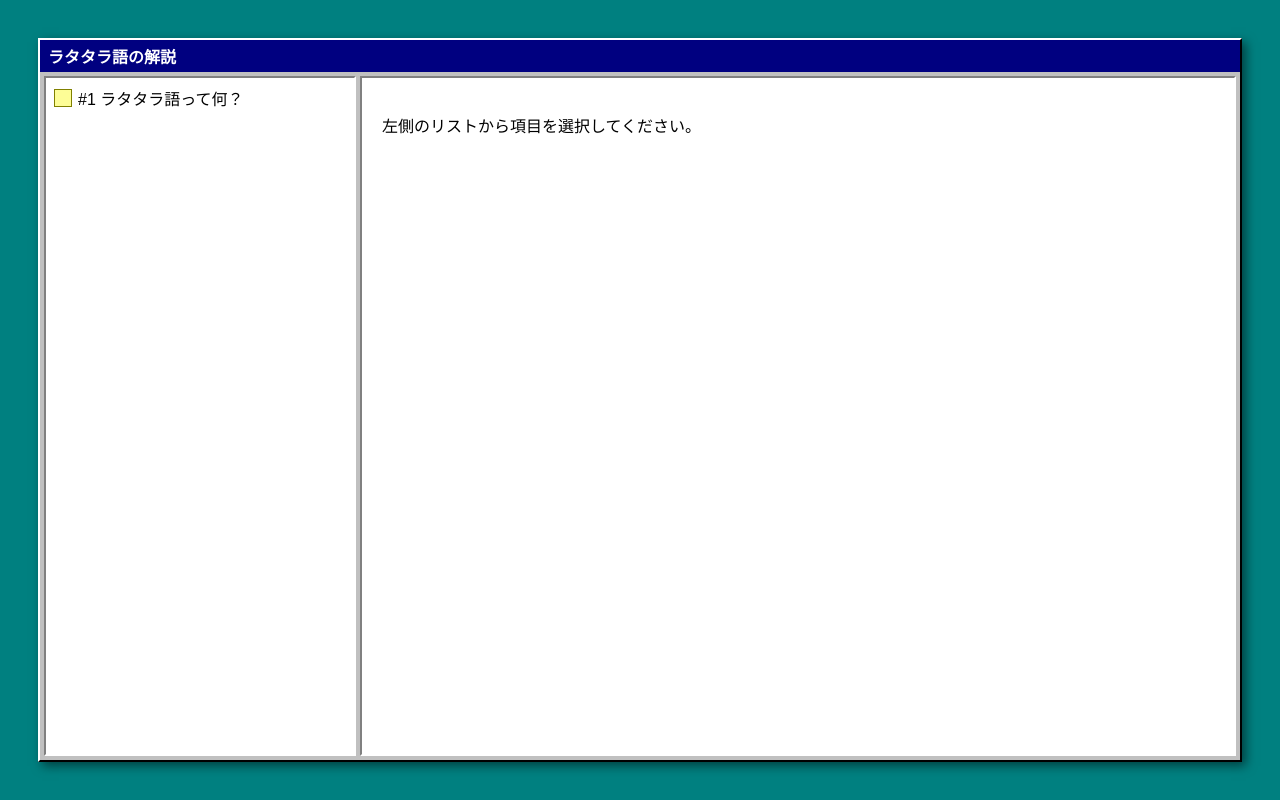
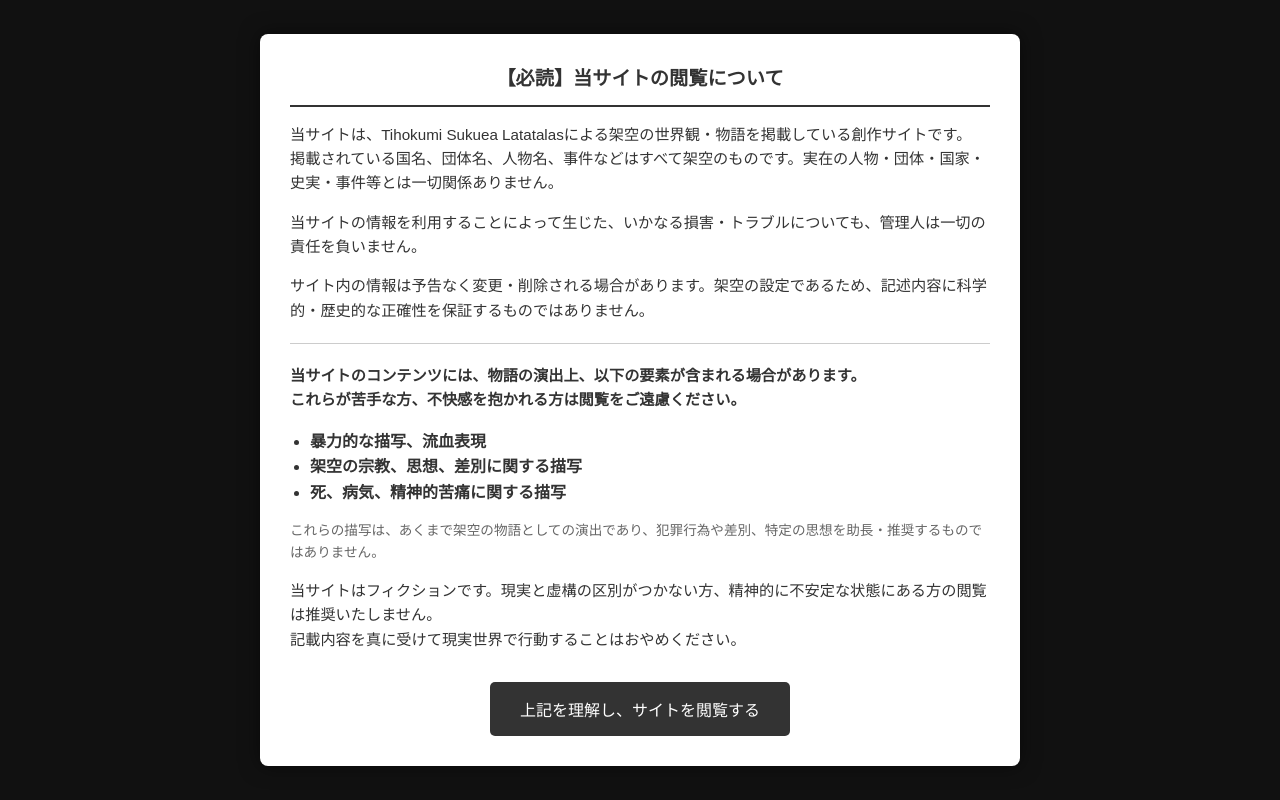
Before and after one commit to T-Sukuea-Latatalas/latatala-kaisetu, a plain HTML site: page index.html in a window 1280 px wide. Drawn offline with Linux system fonts and the light colour scheme.

Commit message:
Update index.html

```diff
--- a/index.html
+++ b/index.html
@@ -57,6 +57,67 @@
 </style>
 </head>
 <body>
+<!-- === 注意書きモーダル ここから === -->
+<div id="warning-overlay">
+    <div id="warning-box">
+        <div class="warning-text">
+            <h2>【必読】当サイトの閲覧について</h2>
+            <p>当サイトは、Tihokumi Sukuea Latatalasによる架空の世界観・物語を掲載している創作サイトです。<br>
+            掲載されている国名、団体名、人物名、事件などはすべて架空のものです。実在の人物・団体・国家・史実・事件等とは一切関係ありません。</p>
+            <p>当サイトの情報を利用することによって生じた、いかなる損害・トラブルについても、管理人は一切の責任を負いません。</p>
+            <p>サイト内の情報は予告なく変更・削除される場合があります。架空の設定であるため、記述内容に科学的・歴史的な正確性を保証するものではありません。</p>
+            <hr>
+            <p><strong>当サイトのコンテンツには、物語の演出上、以下の要素が含まれる場合があります。<br>
+            これらが苦手な方、不快感を抱かれる方は閲覧をご遠慮ください。</strong></p>
+            <ul>
+                <li>暴力的な描写、流血表現</li>
+                <li>架空の宗教、思想、差別に関する描写</li>
+                <li>死、病気、精神的苦痛に関する描写</li>
+            </ul>
+            <p class="small-text">これらの描写は、あくまで架空の物語としての演出であり、犯罪行為や差別、特定の思想を助長・推奨するものではありません。</p>
+            <p>当サイトはフィクションです。現実と虚構の区別がつかない方、精神的に不安定な状態にある方の閲覧は推奨いたしません。<br>
+            記載内容を真に受けて現実世界で行動することはおやめください。</p>
+        </div>
+        <button id="warning-agree-btn">上記を理解し、サイトを閲覧する</button>
+    </div>
+</div>
+<style>
+    body.noscroll { overflow: hidden; }
+    #warning-overlay {
+        position: fixed; top: 0; left: 0; width: 100%; height: 100%;
+        background-color: #111; z-index: 2147483647;
+        display: flex; justify-content: center; align-items: center; padding: 20px; box-sizing: border-box;
+    }
+    #warning-box {
+        background-color: #fff; color: #333; max-width: 700px; width: 100%; max-height: 90vh;
+        overflow-y: auto; padding: 30px; border-radius: 8px;
+        box-shadow: 0 0 20px rgba(0,0,0,0.5); text-align: left; font-family: sans-serif; line-height: 1.6;
+    }
+    #warning-box h2 { text-align: center; margin-top: 0; border-bottom: 2px solid #333; padding-bottom: 10px; font-size: 1.2rem; }
+    #warning-box p { margin-bottom: 15px; font-size: 0.95rem; }
+    #warning-box ul { margin-bottom: 15px; padding-left: 20px; font-weight: bold; }
+    #warning-box hr { margin: 20px 0; border: none; border-top: 1px solid #ccc; }
+    #warning-box .small-text { font-size: 0.85rem; color: #666; }
+    #warning-agree-btn {
+        display: block; width: 100%; max-width: 300px; margin: 30px auto 0; padding: 15px;
+        background-color: #333; color: #fff; border: none; border-radius: 5px; font-size: 1rem; cursor: pointer; transition: background-color 0.3s;
+    }
+    #warning-agree-btn:hover { background-color: #555; }
+</style>
+<script>
+    (function() {
+        var overlay = document.getElementById('warning-overlay');
+        var btn = document.getElementById('warning-agree-btn');
+        var body = document.body;
+        body.classList.add('noscroll');
+        btn.addEventListener('click', function() {
+            overlay.style.display = 'none';
+            body.classList.remove('noscroll');
+        });
+    })();
+</script>
+<!-- === 注意書きモーダル ここまで === -->
+
 <div class="window">
     <div class="title-bar">ラタタラ語の解説</div>
     <div class="main-area">
```
